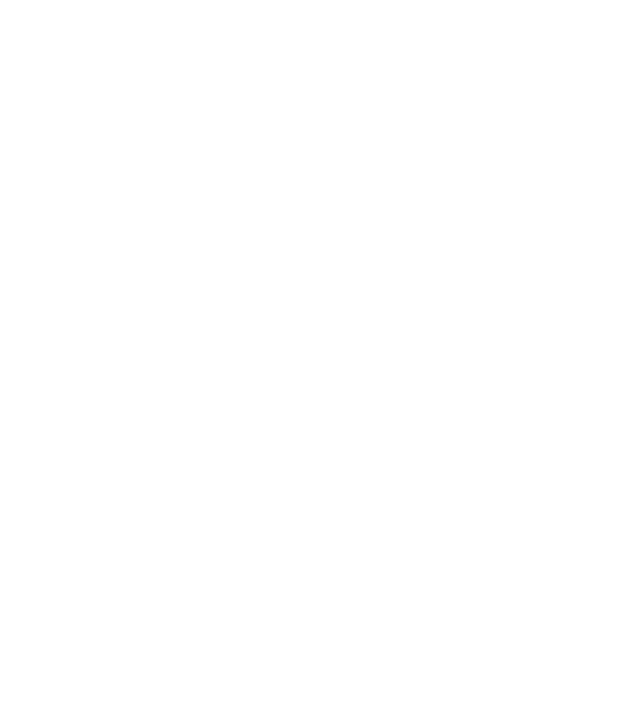
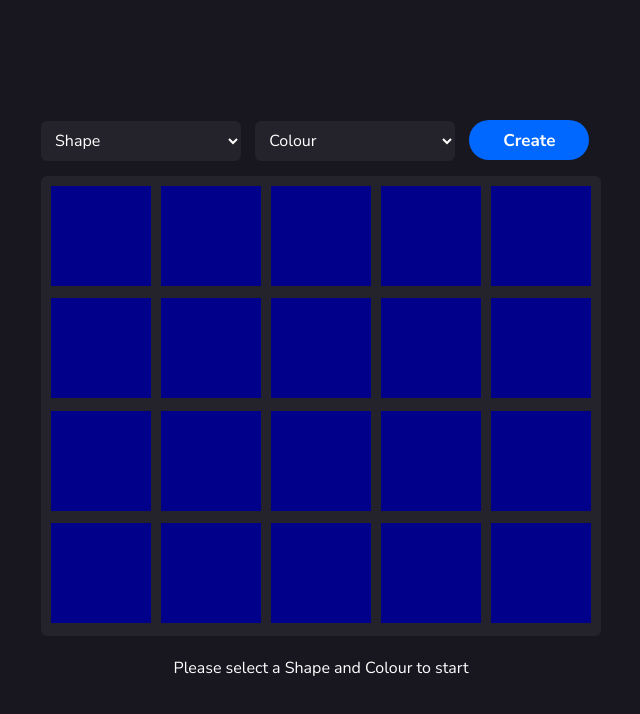
Before and after one commit to josephadoga/object-factory, a website with bundled scripts: page index.html in a window 1280 px wide. Shown: the whole page, without its empty margins (319-959 px from the left). Built offline with nearby package versions, Linux system fonts and the light colour scheme.

Commit message:
Finished HTML for now and Started JavaScript

```diff
--- a/assets/script/app.js
+++ b/assets/script/app.js
@@ -1 +1,10 @@
+import shape from './Shape.js';
 'use strict';
+
+function listen(event, selector, callback) {
+    return selector.addEventListener(event, callback);
+}
+
+function select(selector) {
+    return document.querySelector(selector);
+}
--- a/assets/style/index.css
+++ b/assets/style/index.css
@@ -0,0 +1,93 @@
+@import url(./reset.css);
+
+:root {
+    --app-background-color: #181720;
+    --app-blue: #0067ff;
+    --app-blue-hover: #0057d8;
+  }
+
+body {
+    font-family: 'Nunito Sans', 'Open Sans', Arial, sans-serif;
+    background-color: var(--app-background-color);
+    position: relative;
+}
+
+.container {
+    width: min(100% - 30px, 1080px);
+    margin-inline: auto;
+}
+
+h1, p, i {
+    color: #fff;
+}
+
+.center {
+    min-width: 100%;
+    height: 100dvh;
+    display: grid;
+    place-items: center;
+}
+
+.flex {
+    display: flex;
+}
+
+.gap-20 {
+    gap: 20;
+}
+
+select {
+    width: 200px;
+    height: 40px;
+    border-radius: 6px;
+    background-color: rgb(255 255 255 / 0.05);
+    margin-right: 10px;
+    color: #fff;
+    padding-left: 10px;
+}
+
+select option {
+    color: #000;
+}
+
+
+input[type=button] {
+    width: 120px;
+    height: 40px;
+    text-align: center;
+    background-color: var(--app-blue);
+    border-radius: 50px;
+    font-size: 17px;
+    font-weight: 800;
+    color: #fff;
+    transition: all 0.25s ease-in-out;
+}
+
+input[type=button]:hover {
+    background-color: var(--app-blue-hover);
+}
+
+.grid-box {
+    height: 460px;
+    width: 560px;
+    background-color: rgb(255 255 255 / 0.05);
+    margin-top: 15px;
+    border-radius: 6px;
+    display: grid;
+    gap: 10px;
+    grid-template-columns: repeat(5, 0fr);
+    padding: 10px;
+}
+
+
+.there {
+    width: 100px;
+    height: 100px;
+    background-color: darkblue;
+    /* border-radius: 50%; */
+}
+
+.message {
+    margin-top: 20px;
+    text-align: center;
+}
--- /dev/null
+++ b/assets/style/reset.css
@@ -0,0 +1,77 @@
+@charset "utf-8";
+
+*, *::before, *::after {
+  box-sizing: border-box;
+}
+
+* {
+  margin: 0;
+  padding: 0;
+  vertical-align: baseline;
+}
+
+html {
+  font-size: 62.5%;
+  scroll-behavior: smooth;
+  -webkit-text-size-adjust: none;
+     -moz-text-size-adjust: none;
+          text-size-adjust: none;
+}
+
+body {
+  min-height: 100dvh;
+  font-family: -apple-system, BlinkMacSystemFont, "Segoe UI", "Noto Sans", Helvetica, Arial, sans-serif, "Apple Color Emoji", "Segoe UI Emoji";
+  font-size: 1.6rem;
+  line-height: 1.5;
+  text-rendering: optimizeSpeed;
+  -webkit-font-smoothing: antialiased;
+   -moz-osx-font-smoothing: grayscale;
+}
+
+h1, h2, h3, h4 {
+  text-wrap: balance;
+}
+
+p, h1, h2, h3, h4 {
+  overflow-wrap: break-word;
+}
+
+ul[role=list], ol[role=list]  {
+  list-style: none;
+}
+
+a, i, figure, img, button,
+input[type=button], input[type=submit] {
+  -webkit-user-select: none;
+     -moz-user-select: none;
+          user-select: none;
+}
+
+img, picture, video, canvas, svg {
+  display: block;
+  max-width: 100%;
+}
+
+input, textarea, button, select {
+  font: inherit;
+  border-style: none;
+  outline-style: none;
+}
+
+input[type=button], input[type=submit],
+input[type=reset], button, a {
+  cursor: pointer;
+}
+
+@media (prefers-reduced-motion: reduce) {
+  html:focus-within {
+    scroll-behavior: auto;
+  }
+
+  *, *::before, *::after {
+    animation-duration: 0.01ms !important;
+    animation-iteration-count: 1 !important;
+    transition-duration: 0.01ms !important;
+    scroll-behavior: auto !important;
+  }
+}
--- a/index.html
+++ b/index.html
@@ -18,7 +18,53 @@
     </head>
     <body>
         <main>
-
+            <div class="container center">
+                <section>
+                    <div class="input-form">
+                        <form>
+                            <select name="shape" class="shape">
+                                <option value="" selected>Shape</option>
+                                <option value="square">Square</option>
+                                <option value="circle">Circle</option>
+                            </select>
+                            <select name="colour" class="colour">
+                                <option value="" selected>Colour</option>
+                                <option value="09f">Blue</option>
+                                <option value="9f0">Green</option>
+                                <option value="f90">Orange</option>
+                                <option value="f09">Pink</option>
+                                <option value="90f">Purple</option>
+                            </select>
+                            <input type="button" class="create" value="Create">
+                        </form>
+                    </div>
+                    <div class="grid-box">
+                        <div class="there"></div>
+                        <div class="there"></div>
+                        <div class="there"></div>
+                        <div class="there"></div>
+                        <div class="there"></div>
+                        <div class="there"></div>
+                        <div class="there"></div>
+                        <div class="there"></div>
+                        <div class="there"></div>
+                        <div class="there"></div>
+                        <div class="there"></div>
+                        <div class="there"></div>
+                        <div class="there"></div>
+                        <div class="there"></div>
+                        <div class="there"></div>
+                        <div class="there"></div>
+                        <div class="there"></div>
+                        <div class="there"></div>
+                        <div class="there"></div>
+                        <div class="there"></div>
+                    </div>
+                    <div class="message">
+                        <p>Please select a Shape and Colour to start</p>
+                    </div>
+                </section>
+            </div>
         </main>
     </body>
 </html>
```
